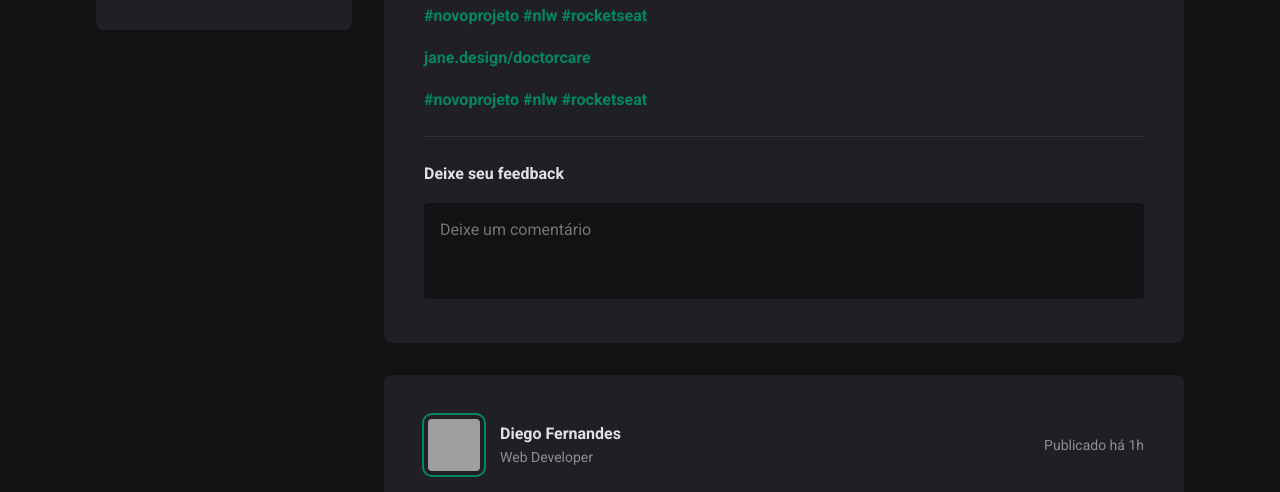
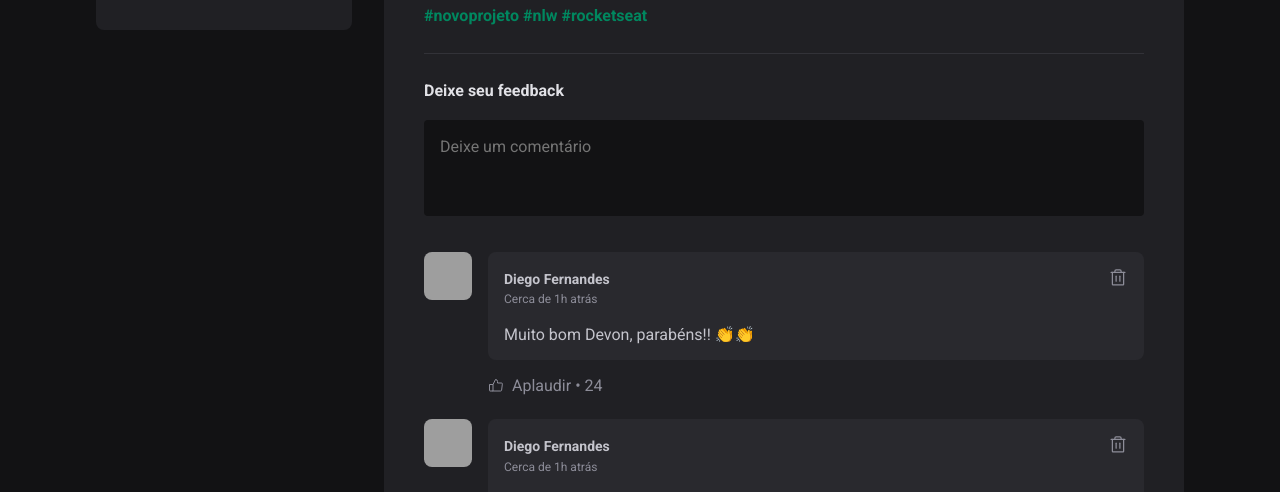
Before and after one commit to MatheusFelixDev/ignite-feed, a React (Vite) app: page / in a window 1280 px wide. Shown: the part 303-795 px from the top of the page. Built offline with nearby package versions, Linux system fonts and the light colour scheme; grey boxes are pictures that could not be loaded.

Commit message:
add component comment

```diff
--- /dev/null
+++ b/src/components/Comment.jsx
@@ -0,0 +1,35 @@
+import styles from './Comment.module.css';
+
+import { ThumbsUp, Trash } from 'phosphor-react';
+
+export function Comment() {
+  return (
+    <div className={styles.comment}>
+      <img src="https://github.com/diego3g.png" alt="" />
+
+      <div className={styles.commentBox}>
+        <div className={styles.commentContent}>
+          <header>
+            <div className={styles.authorAndTime}>
+              <strong>Diego Fernandes</strong>
+              <time title="11 de Maio às 08:13h" dateTime="2022-05-11 08:13:00">Cerca de 1h atrás</time>
+            </div>
+
+            <button title="Deletar comentário">
+              <Trash size={20} />
+            </button>
+          </header>
+
+          <p>Muito bom Devon, parabéns!! 👏👏</p>
+        </div>
+
+        <footer>
+          <button>
+            <ThumbsUp />
+            Aplaudir <span>24</span>
+          </button>
+        </footer>
+      </div>
+    </div>
+  )
+}
--- /dev/null
+++ b/src/components/Comment.module.css
@@ -0,0 +1,87 @@
+.comment {
+    margin-top: 1.5rem;
+    display: flex;
+    gap: 1rem;
+  }
+
+  .comment > img {
+    width: 3rem;
+    height: 3rem;
+    border-radius: 8px;
+  }
+
+  .commentBox {
+    flex: 1;
+  }
+
+  .commentContent {
+    background: var(--gray-700);
+    border-radius: 8px;
+    padding: 1rem;
+  }
+
+  .commentContent header {
+    display: flex;
+    align-items: flex-start;
+    justify-content: space-between;
+  }
+
+  .authorAndTime strong {
+    display: block;
+    font-size: 0.875rem;
+    line-height: 1.6;
+  }
+
+  .authorAndTime time {
+    display: block;
+    font-size: 0.75rem;
+    line-height: 1.6;
+    color: var(--gray-400);
+  }
+
+  .commentContent header button {
+    background: transparent;
+    border: 0;
+    color: var(--gray-400);
+    cursor: pointer;
+    line-height: 0;
+    border-radius: 2px;
+  }
+
+  .commentContent header button:hover {
+    color: var(--red-500);
+  }
+
+  .commentContent p {
+    margin-top: 1rem;
+    color: var(--gray-300);
+  }
+
+  .commentBox footer {
+    margin-top: 1rem;
+  }
+
+  .commentBox footer button {
+    background: transparent;
+    border: 0;
+    color: var(--gray-400);
+    cursor: pointer;
+
+    display: flex;
+    align-items: center;
+
+    border-radius: 2px;
+  }
+
+  .commentBox footer button:hover {
+    color: var(--green-300);
+}
+
+.commentBox footer button svg {
+  margin-right: 0.5rem;
+}
+
+.commentBox footer button span::before {
+  content: "\2022";
+  padding: 0 0.25rem;
+}
--- a/src/components/Post.jsx
+++ b/src/components/Post.jsx
@@ -1,3 +1,4 @@
+import { Comment } from './Comment';
 import styles from './Post.module.css';
 export function Post() {
   return (
@@ -17,12 +18,7 @@ export function Post() {
         <p>Acabei de subir mais um projeto no meu portifa. É um projeto que fiz no NLW Return, evento da Rocketseat. O nome do projeto é DoctorCare 🚀</p>
         <p>👉<a href="">jane.design/doctorcare</a></p>
         <p><a href="">#novoprojeto #nlw #rocketseat</a></p>
-        <p><a href="">jane.design/doctorcare</a></p>
-        <p>
-          <a href="">#novoprojeto</a>{' '}
-          <a href="">#nlw</a>{' '}
-          <a href="">#rocketseat</a>
-        </p>
+
       </div>
       <form className={styles.commentForm}>
         <strong>Deixe seu feedback</strong>
@@ -35,6 +31,12 @@ export function Post() {
           <button type="submit">Publicar</button>
         </footer>
       </form>
+
+      <div className={styles.commentList}>
+        <Comment />
+        <Comment />
+        <Comment />
+      </div>
     </article>
   )
 }
--- a/src/components/Post.module.css
+++ b/src/components/Post.module.css
@@ -117,3 +117,7 @@
   .commentForm button[type="submit"]:hover {
     background: var(--green-300);
 }
+
+.commentList {
+  margin-top: 2rem;
+}
--- a/src/global.css
+++ b/src/global.css
@@ -10,6 +10,8 @@
 
   --green-300: #00B37E;
   --green-500: #00875f;
+
+  --red-500: #F75A68;
 }
 
 :focus {
```
